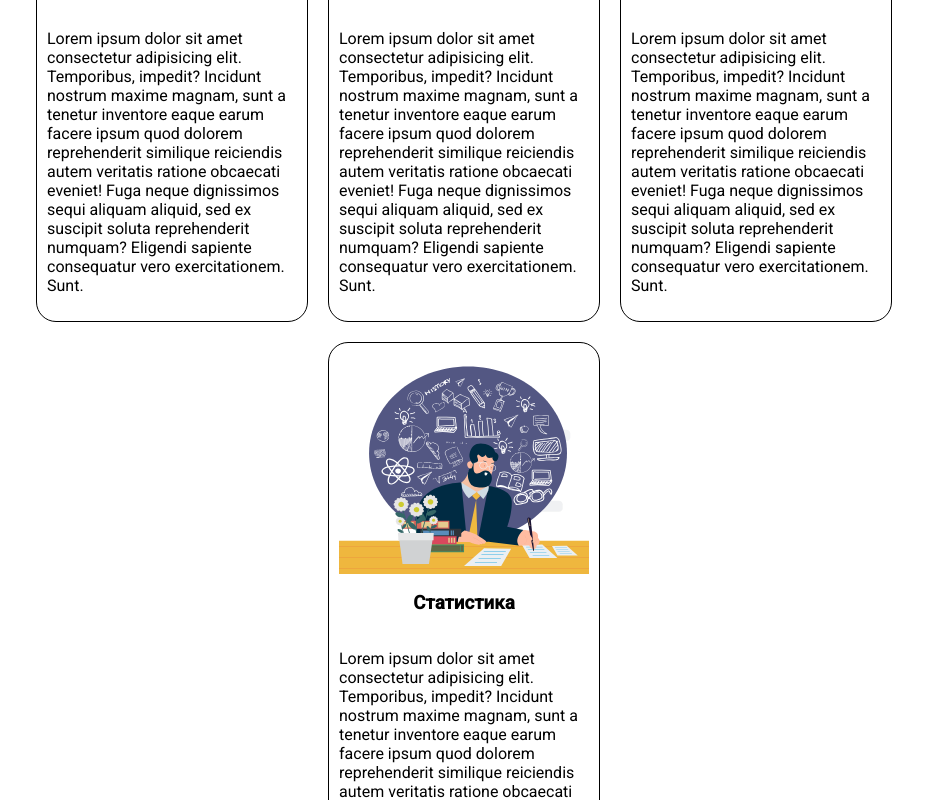
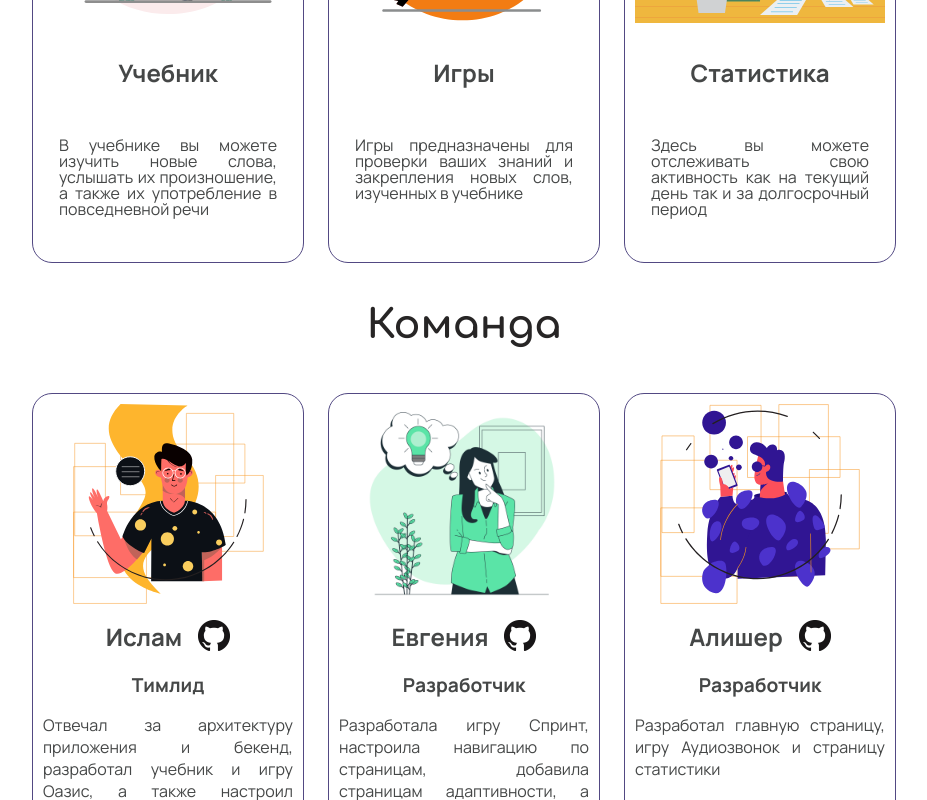
Before and after one commit to mDjeee/rslang, an Angular app: page / in a window 1280 px wide. Shown: the part 440-1240 px from the top of the page, without its empty margins (176-1103 px from the left). Built offline with nearby package versions, Linux system fonts and the light colour scheme.

Commit message:
feat: add styles for main page

```diff
--- a/src/app/components/capabilities/capabilities.component.css
+++ b/src/app/components/capabilities/capabilities.component.css
@@ -10,25 +10,62 @@
   justify-content: center;
   align-items: center;
   flex-wrap: wrap;
-  gap: 20px;
+  gap: 1.5rem;
+  height: 450px;
 }
 
 .capabilities__item {
   display: flex;
   flex-direction: column;
+  justify-content: start;
   max-width: 250px;
+  gap: 1rem;
   padding: 10px;
-  border: 1px solid black;
   border-radius: 20px;
+  height: 100%;
+  border: 1px solid #524983;
+}
+
+.capabilities__img {
+  align-self: center;
+  width: 100%;
+  height: 222px;
+}
+
+.capabilities__title {
+  font-family: 'Comfortaa';
+  font-weight: bold;
+  font-size: 2.5rem;
+  color: #272525;
+  line-height: 100%;
+  padding: 2rem;
+  margin: 0;
+  user-select: none;
 }
 
 .capabilities__subtitle {
   display: flex;
   justify-content: center;
+  margin: 0;
+  padding: 1rem;
+  font-family: 'Manrope';
+  color: #454747;
+  font-size: 1.5rem;
+  font-weight: 700;
+  text-align: center;
+  user-select: none;
 }
 
-.capabilities__img {
-  align-self: center;
-  width: 100%;
-  height: 100%;
+.capabilities__description {
+  display: flex;
+  justify-content: center;
+  margin: 0;
+  padding: 1rem;
+  font-family: 'Manrope';
+  color: #454747;
+  line-height: 100%;
+  font-size: 1rem;
+  font-weight: normal;
+  text-align: justify;
+  user-select: none;
 }
--- a/src/app/components/capabilities/capabilities.component.html
+++ b/src/app/components/capabilities/capabilities.component.html
@@ -4,22 +4,17 @@
     <div class="capabilities__item">
       <img class="capabilities__img" src="../../../assets/book.svg" alt="Some img">
       <h3 class="capabilities__subtitle">Учебник</h3>
-      <p class="capabilities__description">Lorem ipsum dolor sit amet consectetur adipisicing elit. Temporibus, impedit? Incidunt nostrum maxime magnam, sunt a tenetur inventore eaque earum facere ipsum quod dolorem reprehenderit similique reiciendis autem veritatis ratione obcaecati eveniet! Fuga neque dignissimos sequi aliquam aliquid, sed ex suscipit soluta reprehenderit numquam? Eligendi sapiente consequatur vero exercitationem. Sunt.</p>
+      <p class="capabilities__description">В учебнике вы можете изучить новые слова, услышать их произношение, а также их употребление в повседневной речи</p>
     </div>
     <div class="capabilities__item">
       <img class="capabilities__img" src="../../../assets/sprint.svg" alt="Some img">
-      <h3 class="capabilities__subtitle">Спринт</h3>
-      <p class="capabilities__description">Lorem ipsum dolor sit amet consectetur adipisicing elit. Temporibus, impedit? Incidunt nostrum maxime magnam, sunt a tenetur inventore eaque earum facere ipsum quod dolorem reprehenderit similique reiciendis autem veritatis ratione obcaecati eveniet! Fuga neque dignissimos sequi aliquam aliquid, sed ex suscipit soluta reprehenderit numquam? Eligendi sapiente consequatur vero exercitationem. Sunt.</p>
-    </div>
-    <div class="capabilities__item">
-      <img class="capabilities__img" src="../../../assets/audiocall.svg" alt="Some img">
-      <h3 class="capabilities__subtitle">Аудиовызов</h3>
-      <p class="capabilities__description">Lorem ipsum dolor sit amet consectetur adipisicing elit. Temporibus, impedit? Incidunt nostrum maxime magnam, sunt a tenetur inventore eaque earum facere ipsum quod dolorem reprehenderit similique reiciendis autem veritatis ratione obcaecati eveniet! Fuga neque dignissimos sequi aliquam aliquid, sed ex suscipit soluta reprehenderit numquam? Eligendi sapiente consequatur vero exercitationem. Sunt.</p>
+      <h3 class="capabilities__subtitle">Игры</h3>
+      <p class="capabilities__description">Игры предназначены для проверки ваших знаний и закрепления новых слов, изученных в учебнике</p>
     </div>
     <div class="capabilities__item">
       <img class="capabilities__img" src="../../../assets/statistics.svg" alt="Some img">
       <h3 class="capabilities__subtitle">Статистика</h3>
-      <p class="capabilities__description">Lorem ipsum dolor sit amet consectetur adipisicing elit. Temporibus, impedit? Incidunt nostrum maxime magnam, sunt a tenetur inventore eaque earum facere ipsum quod dolorem reprehenderit similique reiciendis autem veritatis ratione obcaecati eveniet! Fuga neque dignissimos sequi aliquam aliquid, sed ex suscipit soluta reprehenderit numquam? Eligendi sapiente consequatur vero exercitationem. Sunt.</p>
+      <p class="capabilities__description">Здесь вы можете отслеживать свою активность как на текущий день так и за долгосрочный период</p>
     </div>
   </div>
 </div>
--- a/src/app/components/team/team.component.css
+++ b/src/app/components/team/team.component.css
@@ -5,27 +5,76 @@
   margin: 0 10%;
 }
 
+.team__title {
+  font-family: 'Comfortaa';
+  font-weight: bold;
+  font-size: 2.5rem;
+  color: #272525;
+  line-height: 100%;
+  padding: 2rem;
+  margin: 0;
+  user-select: none;
+}
+
 .team__container {
   display: flex;
   justify-content: center;
   align-items: center;
   flex-wrap: wrap;
-  gap: 20px;
+  gap: 1.5rem;
+  height: 450px;
+  padding: 1rem;
 }
 
 .team__item {
+  display: flex;
+  flex-direction: column;
+  align-items: center;
   max-width: 250px;
   padding: 10px;
-  border: 1px solid black;
+  border: 1px solid #524983;
   border-radius: 20px;
   display: flex;
   flex-direction: column;
+  height: 100%;
+  gap: 1rem;
 }
 
 .team__name {
   display: flex;
-  justify-content: space-around;
-  align-items: center;
+  justify-content: center;
+  align-items: flex-start;
+  gap: 1rem;
+}
+
+.team__subtitle {
+  display: flex;
+  justify-content: center;
+  margin: 0;
+  padding: 0;
+  font-family: 'Manrope';
+  color: #454747;
+  font-size: 1.5rem;
+  font-weight: 700;
+  text-align: center;
+  user-select: none;
+}
+
+.team__role,
+.team__description {
+  margin: 0;
+  padding: 0;
+  font-family: 'Manrope';
+  color: #454747;
+  font-size: 1.2rem;
+  font-weight: 700;
+  user-select: none;
+}
+
+.team__description {
+  font-size: 1rem;
+  font-weight: normal;
+  text-align: justify;
 }
 
 .team_img {
--- a/src/app/components/team/team.component.html
+++ b/src/app/components/team/team.component.html
@@ -2,35 +2,39 @@
   <h2 class="team__title">Команда</h2>
   <div class="team__container">
     <div class="team__item">
-      <img src="../../../assets/man1.svg" alt="team img" class="team_img">
+      <img src="../../../assets/man2.svg" alt="team img" class="team_img">
       <div class="team__name">
-        <h2 class="team__subtitle">Developer</h2>
+        <h2 class="team__subtitle">Ислам</h2>
         <a href="https://github.com/mDjeee">
           <img src="../../../assets/GitHub-Mark-32px.png" alt="gh_logo">
         </a>
       </div>
-      <p class="team__description">Lorem ipsum dolor sit amet consectetur adipisicing elit. Suscipit cupiditate fugit iusto accusamus nostrum ipsa animi dolorem deserunt soluta laboriosam sequi quaerat, optio, inventore ullam veritatis, architecto similique facere maxime blanditiis modi nobis adipisci ex beatae? Nulla dolore voluptatibus molestiae architecto molestias voluptas itaque eum. Veniam sunt voluptates at nobis.</p>
+      <p class="team__role">Тимлид</p>
+      <p class="team__description">Отвечал за архитектуру приложения и бекенд, разработал учебник и игру Оазис, а также настроил авторизацию</p>
     </div>
     <div class="team__item">
       <img src="../../../assets/jeje.jpg" alt="team img" class="team_img">
       <div class="team__name">
-        <h2 class="team__subtitle">Евгения Ким</h2>
+        <h2 class="team__subtitle">Евгения</h2>
         <a href="https://github.com/Jenyajk">
           <img src="../../../assets/GitHub-Mark-32px.png" alt="gh_logo">
         </a>
       </div>
-      <p class="team__description">Начинающий разработчик на Angular.
-        <br> Автор чудесной игры Sprint :)  Занимается разработкой в промежутке между домашними делами и игрой Valorant. </p>
+      <p class="team__role">Разработчик</p>
+      <p class="team__description">
+        Разработала игру Спринт, настроила навигацию по страницам, добавила страницам адаптивности, а также внесла самый большой вклад в разработку дизайна
+      </p>
     </div>
     <div class="team__item">
-      <img src="../../../assets/man2.svg" alt="team img" class="team_img">
+      <img src="../../../assets/man1.svg" alt="team img" class="team_img">
       <div class="team__name">
-        <h2 class="team__subtitle">Developer</h2>
-        <a href="https://github.com/mDjeee">
+        <h2 class="team__subtitle">Алишер</h2>
+        <a href="https://github.com/alishnematov">
           <img src="../../../assets/GitHub-Mark-32px.png" alt="gh_logo">
         </a>
       </div>
-      <p class="team__description">Lorem ipsum dolor sit amet consectetur adipisicing elit. Suscipit cupiditate fugit iusto accusamus nostrum ipsa animi dolorem deserunt soluta laboriosam sequi quaerat, optio, inventore ullam veritatis, architecto similique facere maxime blanditiis modi nobis adipisci ex beatae? Nulla dolore voluptatibus molestiae architecto molestias voluptas itaque eum. Veniam sunt voluptates at nobis.</p>
+      <p class="team__role">Разработчик</p>
+      <p class="team__description">Разработал главную страницу, игру Аудиозвонок и страницу статистики</p>
     </div>
   </div>
 </div>
--- a/src/app/pages/main/main.component.css
+++ b/src/app/pages/main/main.component.css
@@ -1,4 +1,6 @@
 .main {
   display: flex;
   flex-direction: column;
+  gap: 2rem;
+  margin: 2rem;
 }
```
